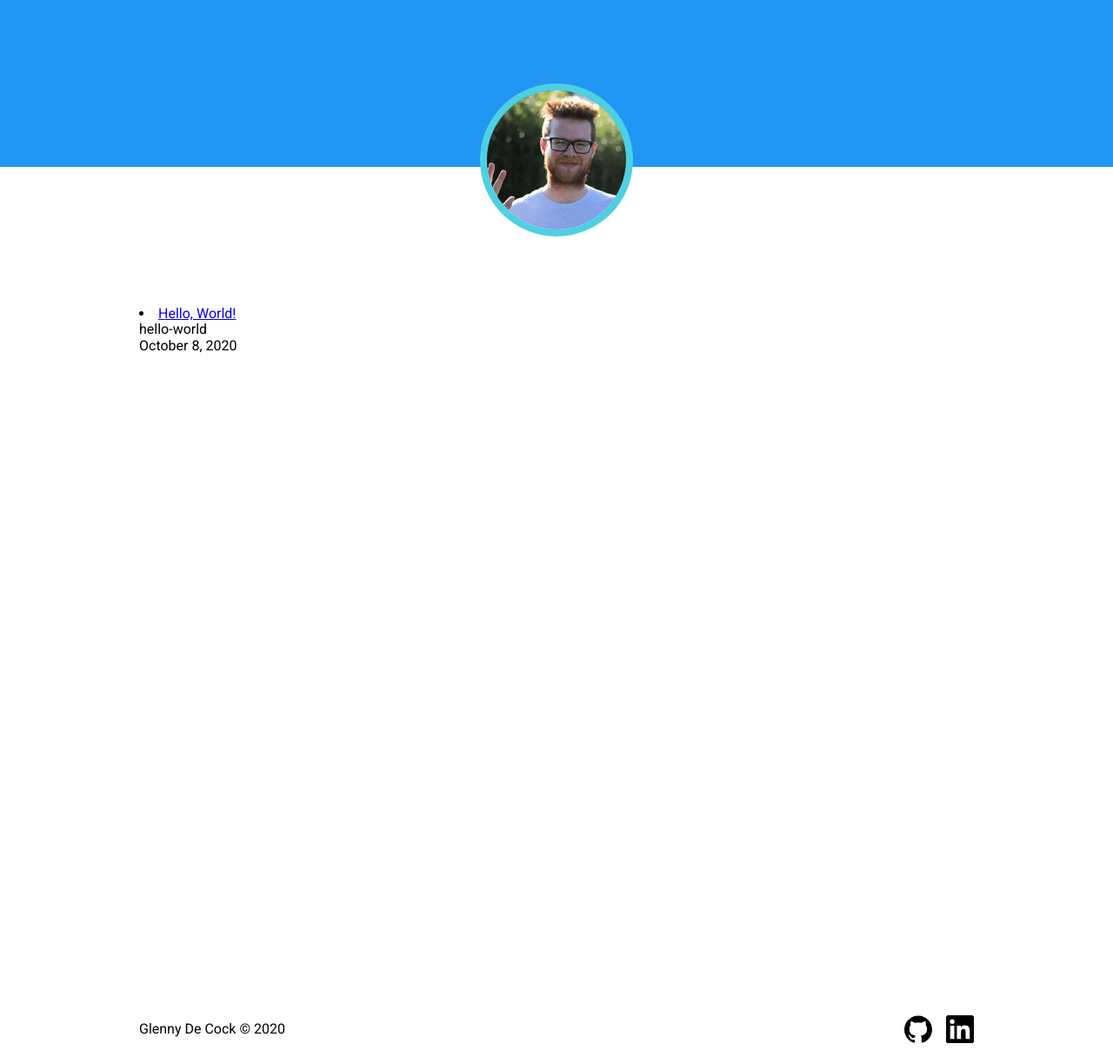
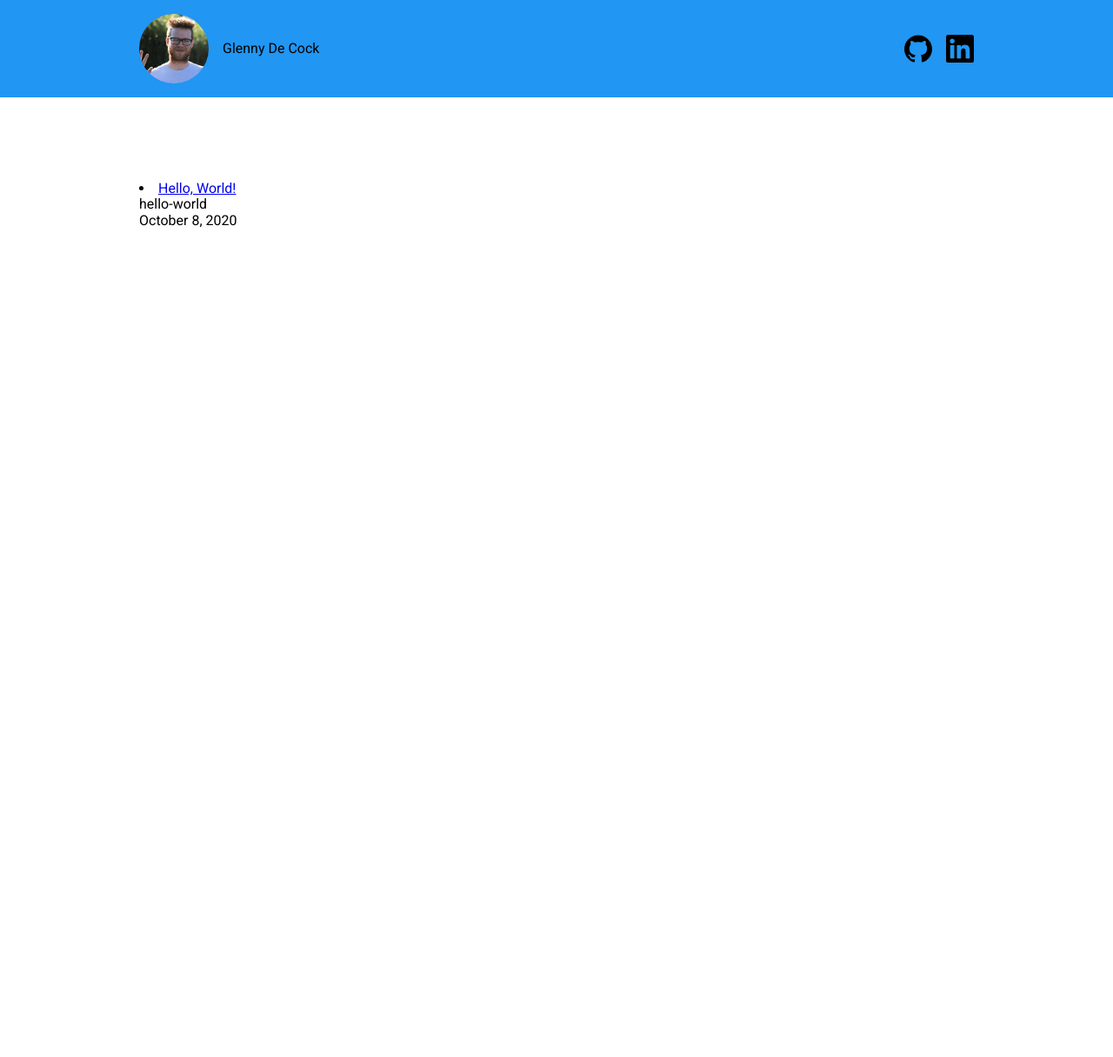
Before and after one commit to GlennyDC/blog, a Next.js app: page / in a window 1280 px wide. Shown: the whole page at 87% size. After the commit the page ends 800 px from the top, so only its background shows below. Built offline with nearby package versions, Linux system fonts and the light colour scheme.

Commit message:
Some design rework

```diff
--- a/src/assets/index.ts
+++ /dev/null
@@ -1 +0,0 @@
-export {GitHubIcon, LinkedInIcon} from './icons'
--- a/src/components/layout/footer.tsx
+++ /dev/null
@@ -1,29 +0,0 @@
-import styled, { css } from 'styled-components';
-import * as React from 'react';
-
-import { Socials } from './socials';
-import { Container } from '../container';
-
-const FooterEl = styled.footer`
-  ${({ theme: { spacing } }) => css`
-    padding: ${spacing.smaller} 0;
-  `};
-`;
-
-const StyledContainer = styled(Container)`
-  display: grid;
-  grid-template-columns: 1fr max-content;
-  grid-column-gap: 1rem;
-  align-items: center;
-`;
-
-export const Footer: React.FC = () => {
-  return (
-    <FooterEl>
-      <StyledContainer>
-        <div>Glenny De Cock &copy; {new Date().getFullYear()}</div>
-        <Socials />
-      </StyledContainer>
-    </FooterEl>
-  );
-};
--- a/src/components/layout/header.tsx
+++ b/src/components/layout/header.tsx
@@ -1,49 +1,52 @@
 import styled, { css } from 'styled-components';
 import * as React from 'react';
+import { Container } from 'components/container';
 import { Avatar } from '../avatar';
+import { Socials } from './socials';
 
 const HeaderEl = styled.header`
-  height: 8rem;
-  ${({ theme: { colors, up } }) => css`
+  padding: 1rem 0;
+  ${({ theme: { colors } }) => css`
     background-color: ${colors.primary[500]};
     margin-bottom: 6rem;
+  `};
+`;
 
+const Credentials = styled.div`
+  display: flex;
+  align-items: center;
+`;
+
+const StyledAvatar = styled(Avatar)`
+  width: 3rem;
+  margin-right: 1rem;
+
+  ${({ theme: { up } }) => css`
     ${up('sm')} {
-      height: 10rem;
-      margin-bottom: 8rem;
+      width: 4rem;
     }
     ${up('md')} {
-      height: 12rem;
-      margin-bottom: 10rem;
+      width: 5rem;
     }
   `};
 `;
 
-const StyledAvatar = styled(Avatar)`
-  position: absolute;
-  left: 0;
-  right: 0;
-  top: 4rem;
-  margin: auto;
-  width: 6rem;
-
-  ${({ theme: { up, colors } }) => css`
-    border: 0.5rem solid ${colors.secondary[300]};
-    ${up('sm')} {
-      top: 5rem;
-      width: 8rem;
-    }
-    ${up('md')} {
-      top: 6rem;
-      width: 10rem;
-    }
-  `};
+const StyledContainer = styled(Container)`
+  display: flex;
+  justify-content: space-between;
+  align-items: center;
 `;
 
 export const Header: React.FC = () => {
   return (
     <HeaderEl>
-      <StyledAvatar src="/img/me.jpg" alt="Glenny De Cock" />
+      <StyledContainer>
+        <Credentials>
+          <StyledAvatar src="/img/me.jpg" alt="Glenny De Cock" />
+          <span>Glenny De Cock</span>
+        </Credentials>
+        <Socials />
+      </StyledContainer>
     </HeaderEl>
   );
 };
--- a/src/components/layout/layout.tsx
+++ b/src/components/layout/layout.tsx
@@ -1,6 +1,5 @@
 import * as React from 'react';
 import { Container } from '../container';
-import { Footer } from './footer';
 import { Header } from './header';
 
 export const Layout: React.FC = ({ children }) => {
@@ -8,7 +7,6 @@ export const Layout: React.FC = ({ children }) => {
     <>
       <Header />
       <Container>{children}</Container>
-      <Footer />
     </>
   );
 };
--- a/src/components/layout/socials.tsx
+++ b/src/components/layout/socials.tsx
@@ -1,7 +1,7 @@
 import styled, { css } from 'styled-components';
 import * as React from 'react';
 
-import { GitHubIcon, LinkedInIcon } from '@/assets';
+import { GitHubIcon, LinkedInIcon } from './icons';
 
 const Container = styled.div`
   display: grid;
--- a/src/pages/index.tsx
+++ b/src/pages/index.tsx
@@ -14,7 +14,7 @@ export const getStaticProps = async () => {
 const Home = ({ allPostsData }: any) => {
   return (
     <Layout>
-      <div style={{ height: '100vh' }}>
+      <div>
         {allPostsData.map(({ slug, date, title }: any) => (
           <li key={slug}>
             <Link href={`/posts/${slug}`} prefetch={false}>
--- a/tsconfig.json
+++ b/tsconfig.json
@@ -10,7 +10,6 @@
     "paths": {
       "@/components": ["components/index.ts"],
       "@/lib": ["lib/index.ts"],
-      "@/assets": ["assets/index.ts"]
     },
     "forceConsistentCasingInFileNames": true,
     "noEmit": true,
```
Also changed, not shown: src/components/layout/icons/gitHub.svg (renamed from src/assets/icons/gitHub.svg), src/components/layout/icons/index.ts (renamed from src/assets/icons/index.ts), src/components/layout/icons/linkedIn.svg (renamed from src/assets/icons/linkedIn.svg).
